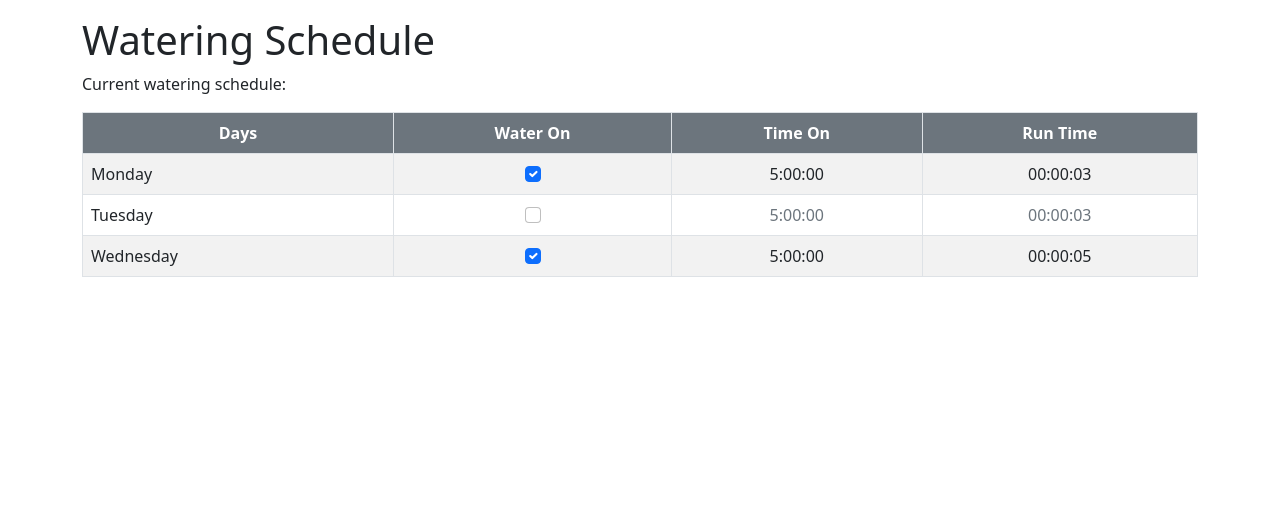
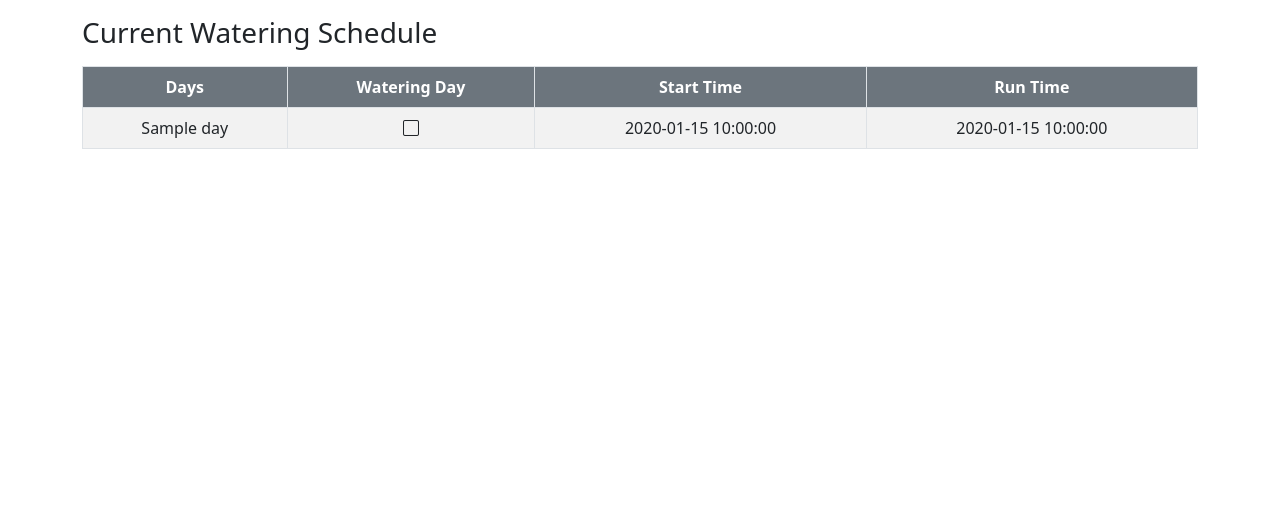
Before and after one commit to surroundsound5000/waterbot, a Flask app: template templates/index.html in a window 1280 px wide. Shown: the part 46-563 px from the top of the page. Run offline with Flask 2, Linux system fonts and the light colour scheme; the template is opened without the code that fills it: most values are stand-ins (such as "Sample title", 1, 10 or a date in 2020).

Commit message:
Set up schedule db and dynamic index pg loading

```diff
--- a/app.py
+++ b/app.py
@@ -5,8 +5,6 @@ from flask_session import Session
 
 
 app = Flask(__name__)
-
-
 
 # Configure session to use filesystem (instead of signed cookies)
 app.config["SESSION_PERMANENT"] = False
@@ -24,7 +22,10 @@ def get_db_connection():
 
 @app.route('/')
 def index():
-    return render_template('index.html')
+    conn = get_db_connection()
+    schedule = conn.execute('SELECT * FROM schedule').fetchall()
+    conn.close()
+    return render_template('index.html', schedule = schedule)
 
 @app.route("/login", methods=["GET", "POST"])
 def login():
--- a/templates/index.html
+++ b/templates/index.html
@@ -7,8 +7,8 @@ Index
 
 
 <div class="container mt-3">
-	<h1> Watering Schedule</h1>
-	<p>Current watering schedule:</p>
+	<h3>Current Watering Schedule</h3>
+	<p> </p>
 
 	<table class="table table-bordered table-striped table-hover text-center">
 		<thead class="text-bg-secondary"><tr>
@@ -16,43 +16,36 @@ Index
 				Days
 			</th>
 			<th>
-				Water On
+				Watering Day
 			</th>
 			<th>
-				Time On
+				Start Time
 			</th>
 			<th>
 				Run Time
 			</th>
 		</tr></thead>
 
-		<!-- Table rows to be populated from SQL/Python -->
+		{% for day in schedule %}
 		<tr>
-			<td class="text-start">Monday</td>
 			<td>
-				<input class="form-check-input" type="checkbox" checked>
+				{{ day['day'] }}
 			</td>
-			<td>5:00:00</td>
-			<td>00:00:03</td>
+			<td>
+				{% if day['active'] == 'YES' %}
+				<i class="bi bi-check-square"></i>
+				{% else %}
+				<i class="bi bi-square"></i>
+				{% endif %}
+			</td>
+			<td>
+				{{ day['time'] }}
+			</td>
+			<td>
+				{{ day['time'] }}
+			</td>
 		</tr>
-
-		<tr>
-			<td class="text-start">Tuesday</td>
-			<td>
-				<input class="form-check-input" type="checkbox">
-			</td>
-			<td class="text-muted">5:00:00</td>
-			<td class="text-muted">00:00:03</td>
-		</tr>
-
-		<tr>
-			<td class="text-start">Wednesday</td>
-			<td>
-				<input class="form-check-input" type="checkbox" checked>
-			</td>
-			<td>5:00:00</td>
-			<td>00:00:05</td>
-		</tr>
+		{% endfor %}
 
 	</table>
 	</div>
--- a/templates/template.html
+++ b/templates/template.html
@@ -4,6 +4,7 @@
 	<meta charset="utf-8">
 	<meta name="viewport" content ="width=device-width. initial-scale=1">
 	<link href="https://cdn.jsdelivr.net/npm/bootstrap@5.2.3/dist/css/bootstrap.min.css" rel="stylesheet">
+	<link rel="stylesheet" href="https://cdn.jsdelivr.net/npm/bootstrap-icons@1.10.2/font/bootstrap-icons.css">
 {% block head %}
 <title>{% block title %}Page Title{% endblock %}</title>
 {% endblock %}
```
Also changed, not shown: README.md, waterbot.db.
